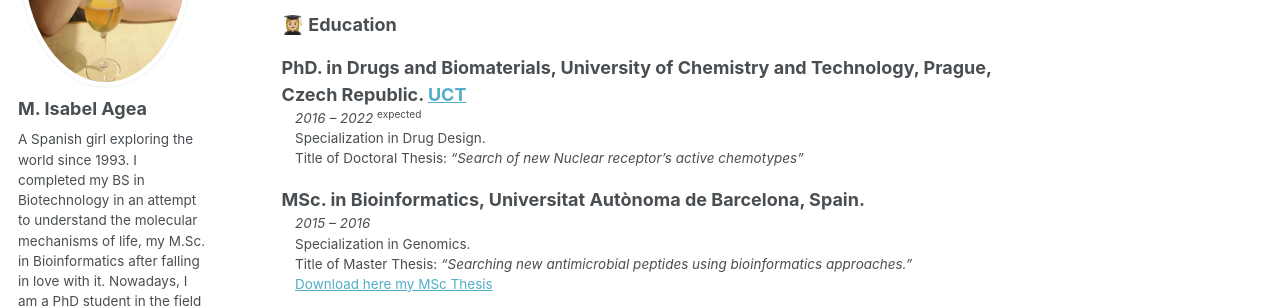
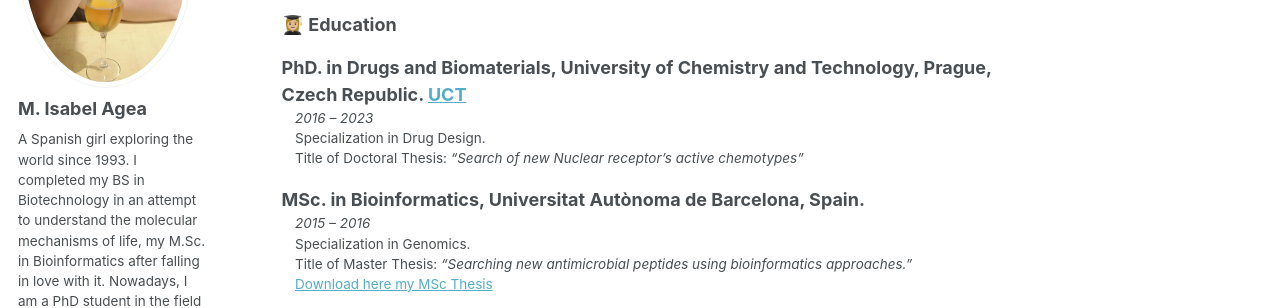
Before and after one commit to Iagea/iagea.github.io, a Jekyll site: the page built from _pages/education.md, in a window 1280 px wide and 1312 px high. Shown: the part 285-593 px from the top of the window. Built offline with Jekyll 4.4.1, drawn with Linux system fonts in a browser that asks for light colours; some web fonts are replaced.

Commit message:
Update education.md

```diff
--- a/_pages/education.md
+++ b/_pages/education.md
@@ -9,7 +9,7 @@ author_profile: true
 ### 👩🏼‍🎓 Education
 
 **PhD. in Drugs and Biomaterials**, University of Chemistry and Technology, Prague, Czech Republic. [UCT](https://www.vscht.cz)
-:   *2016 – 2022* <sup>expected</sup>
+:   *2016 – 2023*
 :   Specialization in Drug Design.
 :   Title of Doctoral Thesis: _"Search of new Nuclear receptor's active chemotypes"_
 
```
